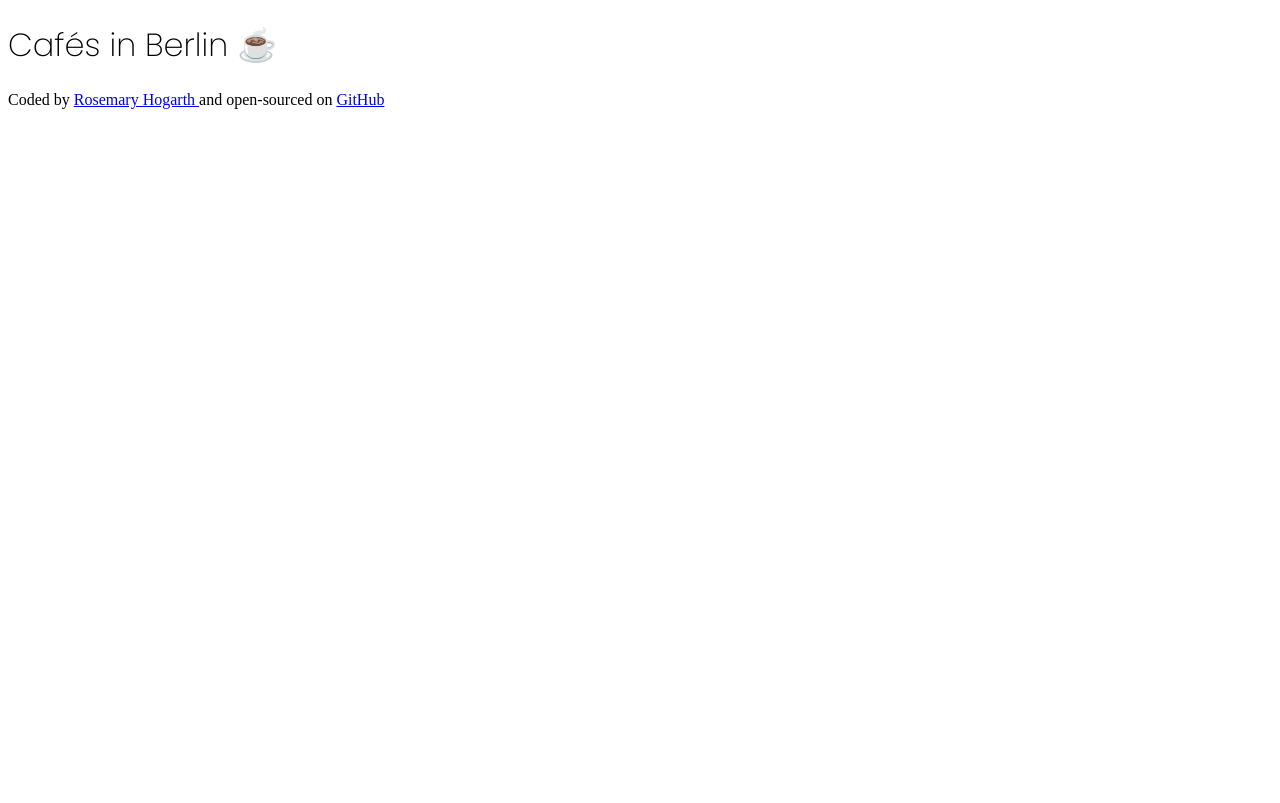
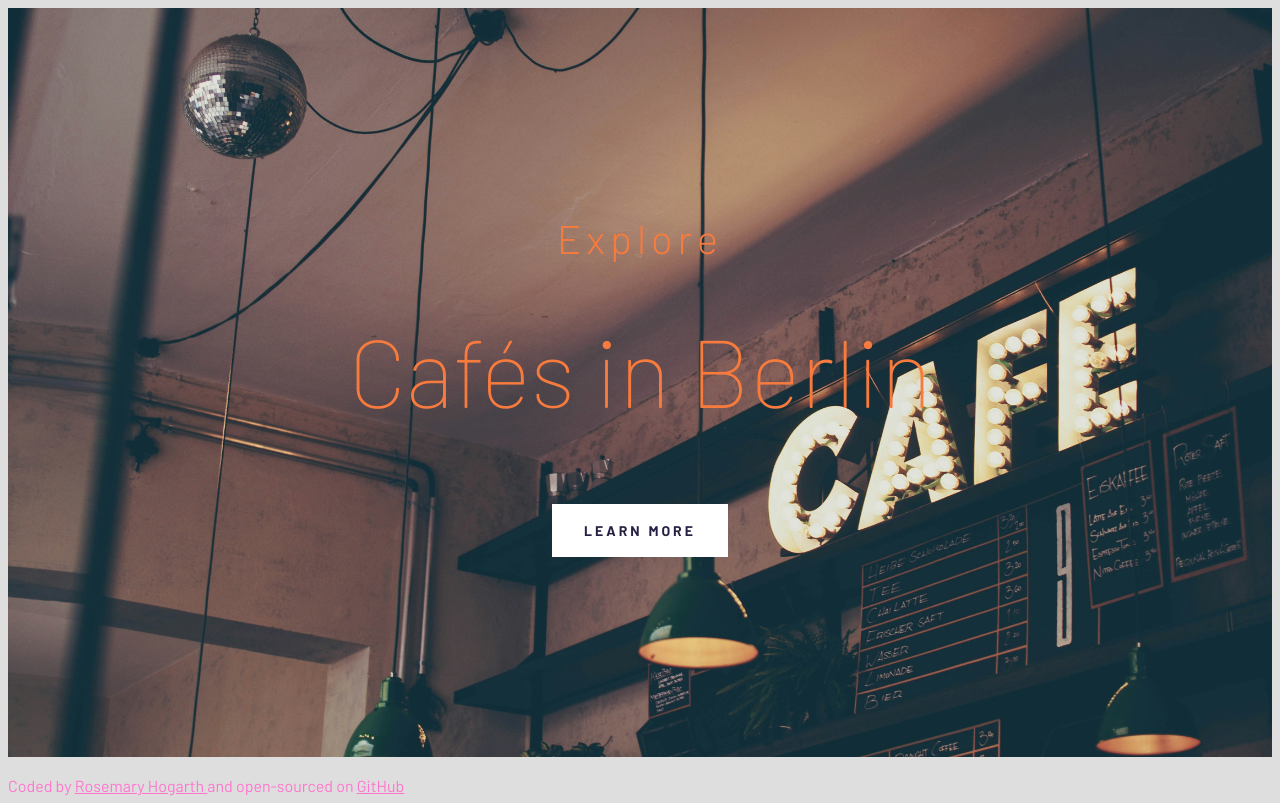
Before and after one commit to Rosemary-Hogarth/responsive-project, a plain HTML site: page index.html in a window 1280 px wide. Drawn offline with Linux system fonts and the light colour scheme.

Commit message:
Worked on hero

```diff
--- a/index.html
+++ b/index.html
@@ -6,12 +6,25 @@
   <link rel="preconnect" href="https://fonts.googleapis.com">
 <link rel="preconnect" href="https://fonts.gstatic.com" crossorigin>
 <link href="https://fonts.googleapis.com/css2?family=Poppins:ital,wght@0,100;0,200;0,300;0,400;0,500;0,600;0,700;0,800;0,900;1,100;1,200;1,300;1,400;1,500;1,600;1,700;1,800;1,900&display=swap" rel="stylesheet">
+<link rel="preconnect" href="https://fonts.googleapis.com">
+<link rel="preconnect" href="https://fonts.gstatic.com" crossorigin>
+<link href="https://fonts.googleapis.com/css2?family=Barlow:ital,wght@0,100;0,200;0,300;0,400;0,500;0,600;0,700;0,800;0,900;1,100;1,200;1,300;1,400;1,500;1,600;1,700;1,800;1,900&display=swap" rel="stylesheet">
 <link rel="stylesheet" href="src/styles.css" />
 
   <title>Document</title>
 </head>
 <body>
-  <h1>Cafés in Berlin ☕️</h1>
+  <div class="container">
+  <header>
+    <h3>Explore</h3>
+    <h1>Cafés in Berlin</h1>
+    <a href="#more">Learn more</a>
+  </header>
+
+
+<br>
+
   <footer>Coded by <a href="https://app.netlify.com/sites/wondrous-sprite-d950e1/overview">Rosemary Hogarth </a>and open-sourced on <a href="https://github.com/Rosemary-Hogarth/responsive-project">GitHub</a></footer>
+</div>
 </body>
 </html>
--- a/src/styles.css
+++ b/src/styles.css
@@ -1,4 +1,81 @@
-h1 {
-  font-family: "Poppins", sans-serif;
-  font-weight: 200;
+body {
+  font-family: "Barlow", sans-serif;
+background-color: #DEDEDE;
 }
+
+.container {
+  max-width: 1400px;
+  margin: 0 auto;
+}
+
+header {
+  background-image: url("../images/cafe.jpg");
+  background-repeat: no-repeat;
+  background-size: cover;
+  padding: 200px 0;
+  text-align: center;
+  color: #F87B3E;
+
+}
+
+header h1 {
+  font-weight: 100;
+  font-size: 96px;
+  line-height: 1.5;
+  margin: 30px 0;
+
+}
+
+header h3 {
+  font-weight: 300;
+  font-size: 40px;
+  line-height: 1.5;
+  letter-spacing: 5px;
+  margin: 0;
+}
+
+
+header a {
+  font-weight: 700;
+  font-size: 14px;
+  line-height: 1.5;
+  text-align: center;
+  color: #272044;
+  padding: 16px 32px;
+  margin-top: 32px;
+  display: inline-block;
+  letter-spacing: 3px;
+  text-decoration: none;
+  text-transform: uppercase;
+  background: white;
+}
+
+footer {
+  color: #FF76CE;
+}
+
+footer a {
+  color: #FF76CE;
+}
+
+@media (max-width: 900px) {
+  header h1 {
+    font-size: 48px;
+    font-weight: 400;
+  }
+
+  header {
+    padding: 60px 0;
+  }
+
+  header a {
+    padding: 12px 16px;
+    font-size: 10px;
+  }
+
+  header h3 {
+    font-size: 18px;
+    font-weight: 400;
+  }
+
+}
```
Also changed, not shown: images/cafe.jpg (added).
